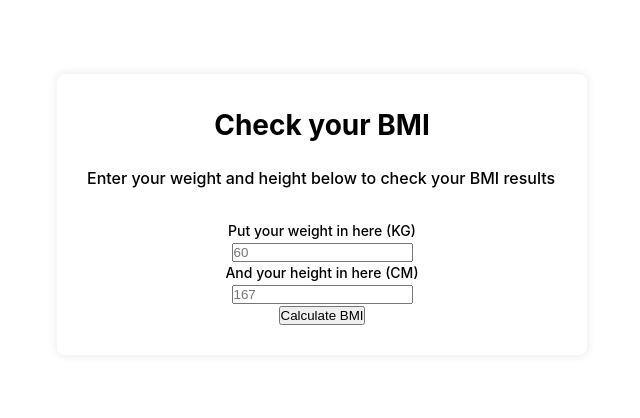
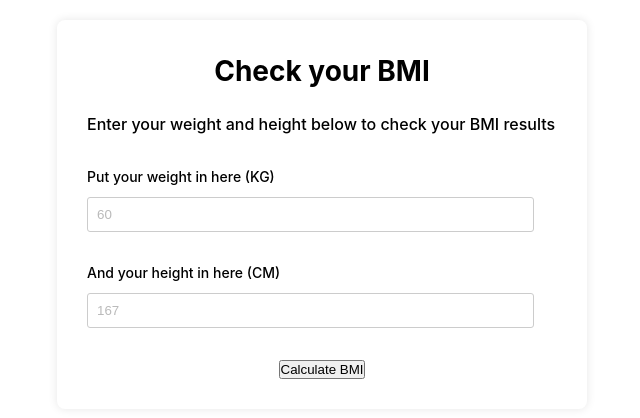
Before and after one commit to dwikarunia0001/bmi-calculator-pi-25, a plain HTML site: page index.html in a window 1280 px wide. Shown: the part 186-604 px from the top of the page, without its empty margins (318-958 px from the left). Drawn offline with Linux system fonts and the light colour scheme.

Commit message:
styling input element and make comment

```diff
--- a/style.css
+++ b/style.css
@@ -1,3 +1,4 @@
+/*styling all page*/
 * {
     padding: 0;
     margin: 0;
@@ -24,6 +25,7 @@ body {
     text-align: center;
 }
 
+/*styling title*/
 .bmi-title {
   margin-bottom: 30px;
 }
@@ -37,3 +39,22 @@ body {
   font-size: 16px;
   font-weight: 500;
 }
+
+/*styling input element*/
+.input-group {
+  text-align: left;
+  margin-bottom: 30px;
+}
+
+input[type="text"] {
+  width: 95%;
+  padding: 9px;
+  border: 1px solid #ccc;
+  border-radius: 3px;
+  box-sizing: border-box;
+  margin-top: 10px;
+}
+
+input::placeholder {
+  opacity: 0.5;
+}
```
